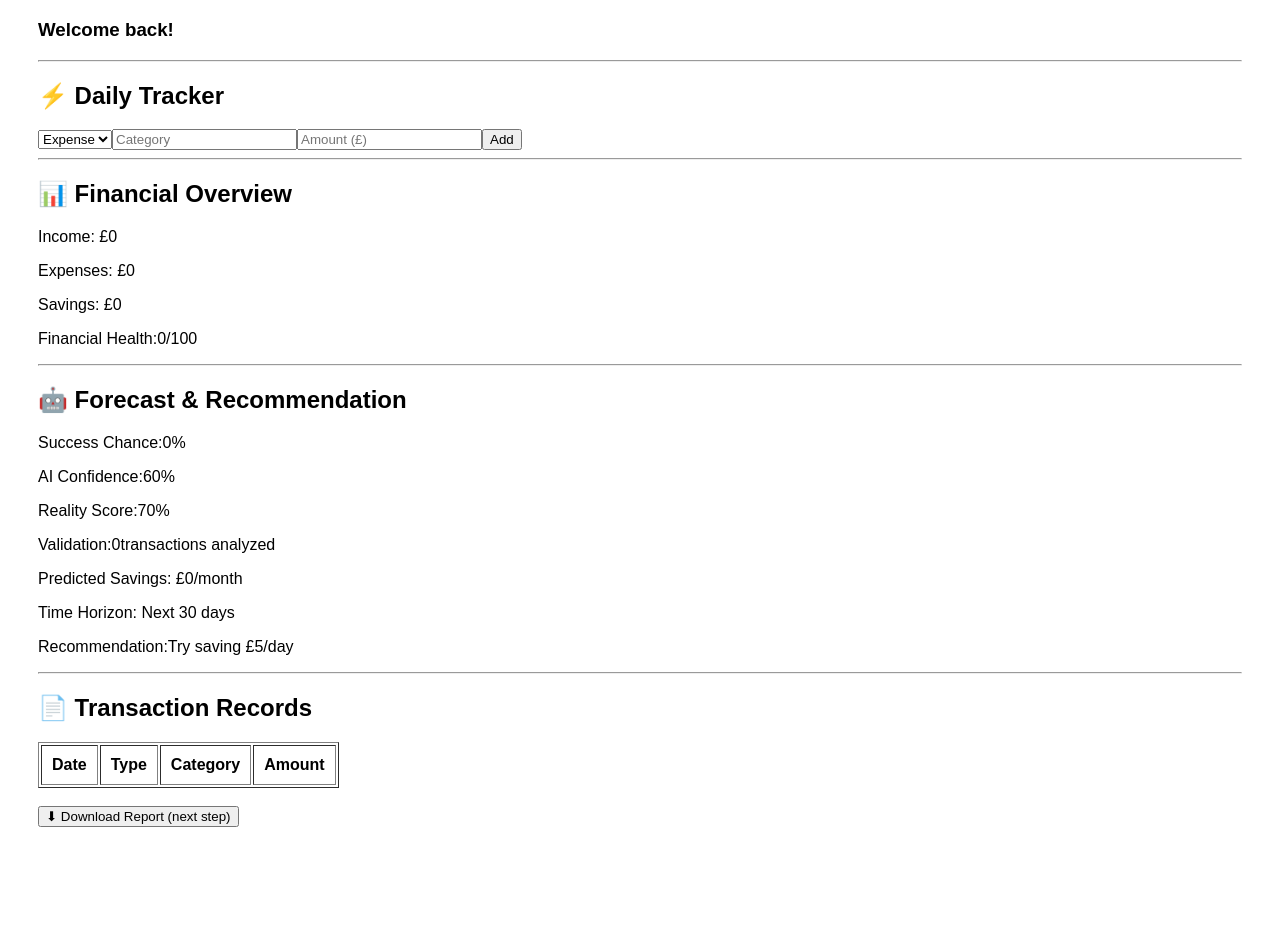
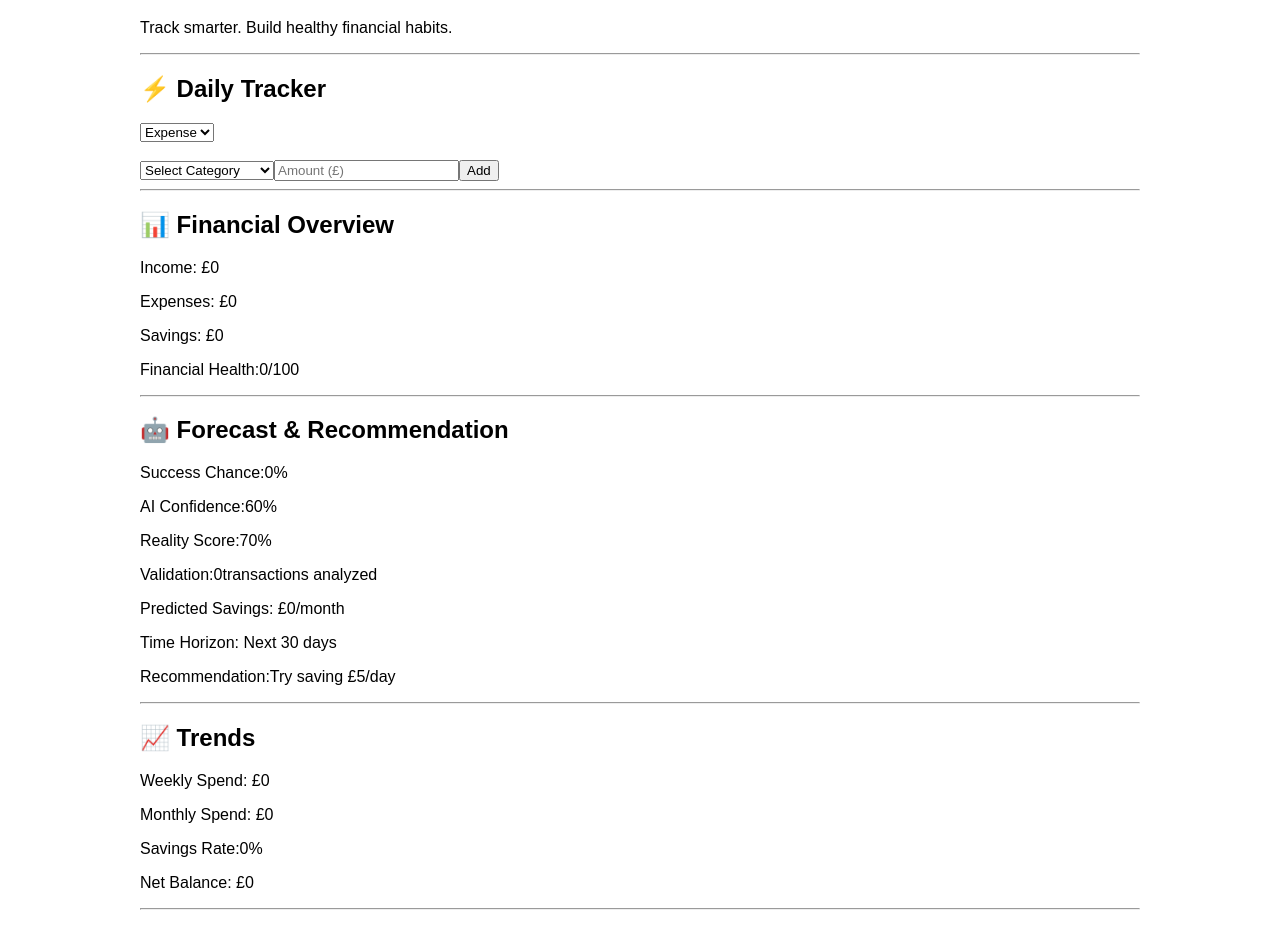
Before and after one commit to glesmaraon/budget-monitor, a React (Vite) app in the folder frontend/: page / in a window 1280 px wide. Shown: the part 100-1028 px from the top of the page. Before the commit the page ends 965 px from the top, so only its background shows below. Built offline with nearby package versions, Linux system fonts and the light colour scheme.

Commit message:
Update dashboard UI + trends v7

```diff
--- a/frontend/src/dashboard.jsx
+++ b/frontend/src/dashboard.jsx
@@ -13,7 +13,7 @@ export default function Dashboard() {
       date: new Date().toLocaleDateString(),
       type,
       category,
-      amount: Number(amount),
+      amount: Number(amount)
     };
 
     setRecords([...records, newRecord]);
@@ -37,11 +37,16 @@ export default function Dashboard() {
   const validation = records.length;
 
   const confidence =
-    validation >= 20 ? 90 :
-    validation >= 10 ? 80 : 60;
+    validation >= 20
+      ? 90
+      : validation >= 10
+      ? 80
+      : 60;
 
   const realityScore =
-    validation >= 20 ? 90 : 70;
+    validation >= 20
+      ? 90
+      : 70;
 
   const financialHealth = Math.max(
     0,
@@ -62,27 +67,100 @@ export default function Dashboard() {
       ? "Try saving £5/day"
       : "You're on track 🎉";
 
+  const weeklySpend =
+    Math.round(totalExpense / 4);
+
+  const savingsRate =
+    totalIncome
+      ? Math.round(
+          (totalSavings / totalIncome) * 100
+        )
+      : 0;
+
+  const netBalance =
+    totalIncome - totalExpense;
+
+  const downloadReport = () => {
+    const report = `
+
+GLIZA FINANCIAL REPORT
+
+Income: £${totalIncome}
+
+Expenses: £${totalExpense}
+
+Savings: £${totalSavings}
+
+Financial Health:
+${financialHealth}/100
+
+AI Confidence:
+${confidence}%
+
+Reality Score:
+${realityScore}%
+
+Predicted Savings:
+£${predictedSavings}
+
+Transactions:
+${validation}
+
+Weekly Spend:
+£${weeklySpend}
+
+Savings Rate:
+${savingsRate}%
+
+Net Balance:
+£${netBalance}
+
+`;
+
+    const blob = new Blob(
+      [report],
+      { type: "text/plain" }
+    );
+
+    const link =
+      document.createElement("a");
+
+    link.href =
+      URL.createObjectURL(blob);
+
+    link.download =
+      "Financial_Report.txt";
+
+    link.click();
+  };
+
   return (
-    <div style={{
-      padding:"30px",
-      fontFamily:"Arial"
-    }}>
-
+    <div
+      style={{
+        padding: "30px",
+        fontFamily: "Arial",
+        maxWidth: "1000px",
+        margin: "auto"
+      }}
+    >
       <h1>
-        💰 Gliza Personal Financial Monitoring System
+        💰 Gliza Personal Financial Tracker
       </h1>
 
-      <h3>
-        Welcome back!
-      </h3>
+      <p>
+        Track smarter. Build healthy
+        financial habits.
+      </p>
 
-      <hr/>
+      <hr />
 
-      <h2>⚡ Daily Tracker</h2>
+      <h2>
+        ⚡ Daily Tracker
+      </h2>
 
       <select
         value={type}
-        onChange={(e)=>
+        onChange={(e) =>
           setType(e.target.value)
         }
       >
@@ -92,13 +170,39 @@ export default function Dashboard() {
         <option>Loan</option>
       </select>
 
-      <input
-        placeholder="Category"
+      <br /><br />
+
+      <select
         value={category}
         onChange={(e)=>
           setCategory(e.target.value)
         }
-      />
+      >
+        <option value="">
+          Select Category
+        </option>
+
+        <optgroup label="Expense">
+          <option>Transportation</option>
+          <option>Food</option>
+          <option>Bills</option>
+          <option>Shopping</option>
+          <option>Health</option>
+          <option>Education</option>
+        </optgroup>
+
+        <optgroup label="Income">
+          <option>Salary</option>
+          <option>Allowance</option>
+          <option>Freelance</option>
+        </optgroup>
+
+        <optgroup label="Savings">
+          <option>Savings Deposit</option>
+          <option>Loan Payment</option>
+        </optgroup>
+
+      </select>
 
       <input
         type="number"
@@ -109,17 +213,30 @@ export default function Dashboard() {
         }
       />
 
-      <button onClick={addTransaction}>
+      <button
+        onClick={addTransaction}
+      >
         Add
       </button>
 
-      <hr/>
+      <hr />
 
-      <h2>📊 Financial Overview</h2>
+      <h2>
+      📊 Financial Overview
+      </h2>
 
-      <p>Income: £{totalIncome}</p>
-      <p>Expenses: £{totalExpense}</p>
-      <p>Savings: £{totalSavings}</p>
+      <p>
+      Income: £{totalIncome}
+      </p>
+
+      <p>
+      Expenses: £{totalExpense}
+      </p>
+
+      <p>
+      Savings: £{totalSavings}
+      </p>
+
       <p>
       Financial Health:
       {financialHealth}/100
@@ -128,7 +245,8 @@ export default function Dashboard() {
       <hr/>
 
       <h2>
-        🤖 Forecast & Recommendation
+      🤖 Forecast &
+      Recommendation
       </h2>
 
       <p>
@@ -170,35 +288,82 @@ export default function Dashboard() {
       <hr/>
 
       <h2>
-        📄 Transaction Records
+      📈 Trends
       </h2>
 
-      <table border="1" cellPadding="10">
+      <p>
+      Weekly Spend:
+      £{weeklySpend}
+      </p>
+
+      <p>
+      Monthly Spend:
+      £{totalExpense}
+      </p>
+
+      <p>
+      Savings Rate:
+      {savingsRate}%
+      </p>
+
+      <p>
+      Net Balance:
+      £{netBalance}
+      </p>
+
+      <hr/>
+
+      <h2>
+      📄 Transactions
+      </h2>
+
+      <table
+      border="1"
+      cellPadding="10"
+      width="100%"
+      >
+
       <thead>
+
       <tr>
       <th>Date</th>
       <th>Type</th>
       <th>Category</th>
       <th>Amount</th>
       </tr>
+
       </thead>
 
       <tbody>
-          {records.map((item,index)=>(
+
+      {records.map(
+      (item,index)=>(
       <tr key={index}>
+
       <td>{item.date}</td>
+
       <td>{item.type}</td>
+
       <td>{item.category}</td>
-              <td>£{item.amount}</td>
+
+      <td>
+      £{item.amount}
+      </td>
+
       </tr>
+
       ))}
+
       </tbody>
+
       </table>
 
       <br/>
 
-      <button>
-        ⬇ Download Report (next step)
+      <button
+      onClick={downloadReport}
+      >
+      ⬇ Download Report
       </button>
 
     </div>
```
Lines whose indentation alone changed are shown as unchanged.
